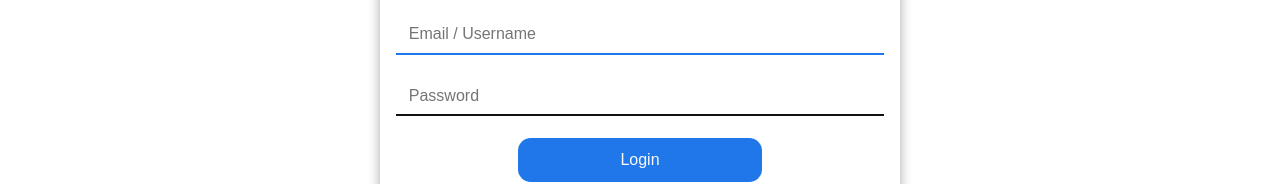
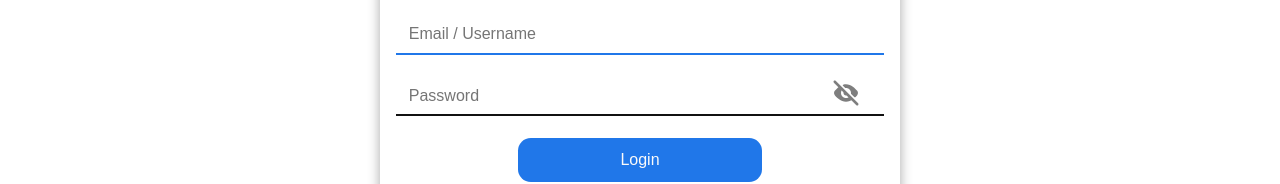
Before and after one commit to Utility-Solution-Technology/hibah-hewan-apps-frontend, a React (Create React App) app: page /login in a window 1280 px wide. Shown: the part 372-556 px from the top of the page. Built offline with nearby package versions, Linux system fonts and the light colour scheme.

Commit message:
add show password button in login component

```diff
--- a/src/pages/Login.jsx
+++ b/src/pages/Login.jsx
@@ -15,6 +15,7 @@ function Login() {
 
   const emailOrUsernameRef = useRef();
   const passwordRef = useRef();
+  const eyePasswordImgRef = useRef();
 
   function errorMassageAfterSubmit(err) {
     cookies.remove(auth);
@@ -56,6 +57,18 @@ function Login() {
     }
   }
 
+  function handleShowPassword(e) {
+    if (e.target.classList.contains('hide')) {
+      passwordRef.current.type = 'password';
+      eyePasswordImgRef.current.src = `${process.env.PUBLIC_URL}icons/eye-off.svg`;
+      e.target.classList.remove('hide');
+    } else {
+      passwordRef.current.type = 'text';
+      eyePasswordImgRef.current.src = `${process.env.PUBLIC_URL}icons/eye-on.svg`;
+      e.target.classList.add('hide');
+    }
+  }
+
   useEffect(() => {
     if (cookies.get(auth) !== undefined) window.location.href = '/';
   }, []);
@@ -65,7 +78,7 @@ function Login() {
   }, []);
 
   return (
-    <main className="C-container-full p-3">
+    <main className="C-login C-container-full p-3">
       <form className="C-card col-12 col-lg-5 p-3" autoComplete="off" onSubmit={handleSubmit}>
         <h2 className="C-form-title">Login</h2>
         <div className="mb-3">
@@ -79,7 +92,7 @@ function Login() {
             required
           />
         </div>
-        <div className="mb-3">
+        <div className="C-password-wrapper mb-3">
           <input
             type="password"
             className="C-input"
@@ -89,6 +102,9 @@ function Login() {
             onChange={(e) => dispatch(setPassword(e.target.value))}
             required
           />
+          <button className="C-show-password-btn" type="button" onClick={handleShowPassword}>
+            <img className="C-show-password-img" ref={eyePasswordImgRef} src={`${process.env.PUBLIC_URL}icons/eye-off.svg`} alt="eye password button" />
+          </button>
         </div>
         <div className="C-btn-wrapper mb-3">
           <button className="C-btn" type="submit">Login</button>
--- a/src/style/style.scss
+++ b/src/style/style.scss
@@ -93,6 +93,28 @@ html {
   }
 }
 
+.C-login {
+  .C-password-wrapper {
+    display: flex;
+    align-items: center;
+    justify-content: flex-end;
+
+  }
+
+  .C-show-password-btn {
+    background-color: unset;
+    border: unset;
+    position: absolute;
+    margin-right: .6rem;
+  }
+
+  .C-show-password-img {
+    height: 44px;
+    padding: 7px;
+  }
+}
+
+
 @media only screen and (max-width:992px) {
   @include navbar-lg;
 }
```
Also changed, not shown: public/icons/eye-off.svg (added), public/icons/eye-on.svg (added).
